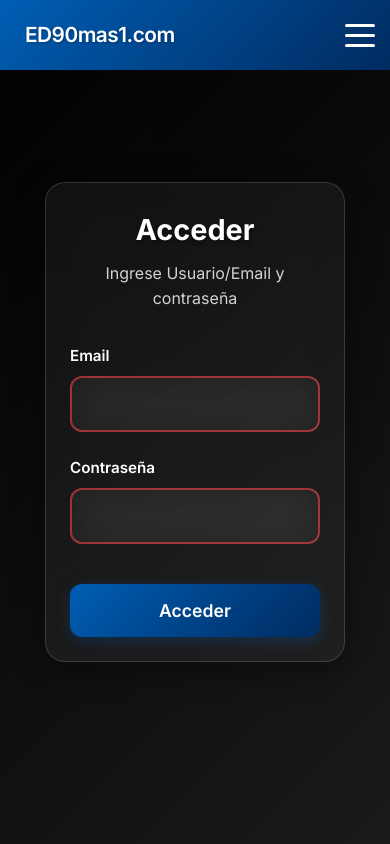
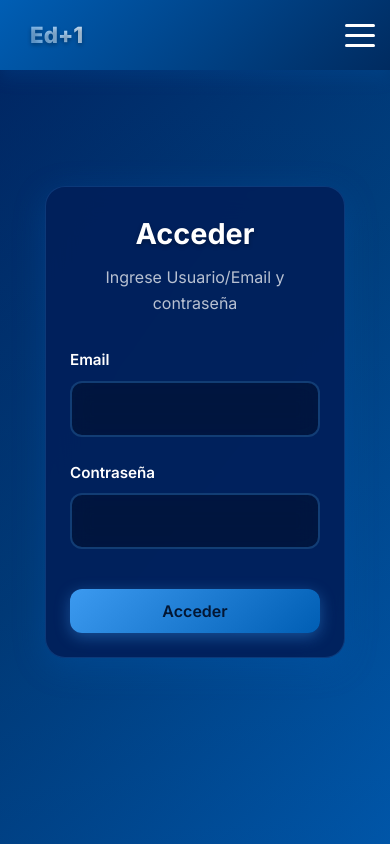
Before and after one commit to SebasTaclar/edmas1, a Vue app: page /login in a window 390 px wide. Built offline with nearby package versions, Linux system fonts and the light colour scheme.

Commit message:
Mejora front, actualizacion modo dark

```diff
--- a/src/App.vue
+++ b/src/App.vue
@@ -1,14 +1,7 @@
 <template>
   <header>
     <nav class="navbar">
-      <RouterLink class="link-navbar home" to="/" @click="closeMobileMenu">
-        <div class="brand-title">ED90<span class="mas">mas</span>1<span class="domain">.com</span></div>
-      </RouterLink>
-
-      <!-- Saludo personalizado -->
-      <div v-if="isLoggedIn" class="user-greeting">
-        <span>Hola, {{ username }}</span>
-      </div>
+      <RouterLink class="link-navbar home" to="/" @click="closeMobileMenu">Ed+1</RouterLink>
 
       <!-- Menu hamburguesa para mobile -->
       <button class="hamburger-menu" @click="toggleMobileMenu" :class="{ 'active': isMobileMenuOpen }">
@@ -22,6 +15,9 @@
         <ThemeToggle />
         <RouterLink v-if="isLoggedIn" class="link-navbar admin-link" to="/admin">Administración</RouterLink>
         <RouterLink v-if="!isLoggedIn" class="link-navbar access" to="/login">Acceder</RouterLink>
+        <span v-if="isLoggedIn" class="link-navbar access user-badge">
+          {{ username }}
+        </span>
         <RouterLink v-if="isLoggedIn" @click="logout" class="link-navbar logout-btn" to="/">Cerrar sesión</RouterLink>
       </div>
 
@@ -37,9 +33,9 @@
             <RouterLink v-if="!isLoggedIn" class="mobile-link access" to="/login" @click="closeMobileMenu">
               Acceder
             </RouterLink>
-            <div v-if="isLoggedIn" class="mobile-user-greeting">
-              <span>Hola, {{ username }}</span>
-            </div>
+            <span v-if="isLoggedIn" class="mobile-user-info user-badge">
+              {{ username }}
+            </span>
             <RouterLink v-if="isLoggedIn" @click="logout; closeMobileMenu()" class="mobile-link logout-btn" to="/">
               Cerrar sesión
             </RouterLink>
@@ -53,50 +49,53 @@
 </template>
 
 <script setup lang="ts">
-import { RouterLink, RouterView, useRoute } from 'vue-router';
-import { authService } from '@/services/api';
-import { onMounted, ref, watch } from 'vue';
-import router from './router';
-import ThemeToggle from '@/components/ThemeToggle.vue';
+import { RouterLink, RouterView, useRoute } from 'vue-router'
+import {
+  getTokenName,
+  isTokenValid,
+  logout as authLogout
+} from '@/utils/auth'
+import { onMounted, ref, watch } from 'vue'
+import router from './router'
+import ThemeToggle from '@/components/ThemeToggle.vue'
 
-const isLoggedIn = ref(false);
-const username = ref('');
-const isMobileMenuOpen = ref(false);
+const isLoggedIn = ref(false)
+const username = ref('')
+const isMobileMenuOpen = ref(false)
 
 // Funciones para el menú hamburguesa
 const toggleMobileMenu = () => {
-  isMobileMenuOpen.value = !isMobileMenuOpen.value;
-};
+  isMobileMenuOpen.value = !isMobileMenuOpen.value
+}
 
 const closeMobileMenu = () => {
-  isMobileMenuOpen.value = false;
-};
+  isMobileMenuOpen.value = false
+}
 
 const checkAuthStatus = () => {
-  isLoggedIn.value = authService.isAuthenticated();
+  isLoggedIn.value = isTokenValid()
   if (isLoggedIn.value) {
-    const currentUser = authService.getCurrentUser();
-    username.value = currentUser?.name || '';
+    username.value = getTokenName() || ''
   } else {
-    username.value = '';
+    username.value = ''
   }
-};
+}
 
 const logout = () => {
-  authService.logout();
-  isLoggedIn.value = false;
-  username.value = '';
-  router.push('/');
-};
+  authLogout()
+  isLoggedIn.value = false
+  username.value = ''
+  router.push('/')
+}
 
 onMounted(() => {
-  checkAuthStatus();
-});
+  checkAuthStatus()
+})
 
-const route = useRoute();
+const route = useRoute()
 watch(route, () => {
-  checkAuthStatus();
-});
+  checkAuthStatus()
+})
 </script>
 
 <style scoped>
@@ -147,117 +146,64 @@ watch(route, () => {
 }
 
 .home {
-  display: flex;
-  align-items: center;
-  padding: 5px 15px;
-}
-
-.navbar-logo {
-  height: 45px;
-  width: auto;
-  max-width: 140px;
-  object-fit: contain;
-  transition: all var(--transition-normal);
-  filter: brightness(1.1);
-}
-
-.navbar-logo:hover {
-  transform: scale(1.05);
-  filter: brightness(1.3);
-}
-
-.brand-title {
-  font-size: 1.5rem;
-  font-weight: 600;
+  font-size: 1.8rem;
+  font-weight: 800;
   color: var(--white);
-  letter-spacing: -0.5px;
-  transition: all var(--transition-normal);
-  text-shadow: 1px 1px 3px rgba(0, 0, 0, 0.3);
-}
-
-.brand-title .mas {
-  color: var(--white);
-  font-weight: 600;
-  font-size: 1.5rem;
-  text-shadow: 1px 1px 3px rgba(0, 0, 0, 0.3);
-}
-
-.brand-title .domain {
-  color: var(--white);
-  font-weight: 600;
-  font-size: 1.5rem;
-}
-
-.brand-title:hover {
-  transform: scale(1.05);
-  text-shadow: 2px 2px 4px rgba(0, 0, 0, 0.4);
-}
-
-.brand-title:hover .mas {
-  color: var(--white);
-  text-shadow: 2px 2px 4px rgba(0, 0, 0, 0.4);
-}
-
-.brand-title:hover .domain {
-  color: var(--white);
-}
-
-.user-greeting {
-  color: var(--white);
-  font-weight: 600;
-  font-size: 1rem;
-  margin-left: 1.5rem;
-  opacity: 0.95;
-}
-
-.user-greeting span {
-  transition: opacity var(--transition-normal);
-}
-
-.user-greeting:hover span {
-  opacity: 1;
+  background: linear-gradient(45deg, var(--secondary-blue), var(--white));
+  -webkit-background-clip: text;
+  -webkit-text-fill-color: transparent;
+  background-clip: text;
+  text-shadow: 0 2px 4px rgba(0, 0, 0, 0.3);
 }
 
 .access {
   margin-left: 0;
-  background-color: rgba(255, 255, 255, 0.1);
-  border: 1px solid rgba(255, 255, 255, 0.3);
+  background-color: var(--secondary-blue);
+  border: 2px solid var(--secondary-blue);
   font-weight: 600;
-  backdrop-filter: blur(10px);
 }
 
 .access:hover {
-  background-color: rgba(255, 255, 255, 0.2);
-  border-color: rgba(255, 255, 255, 0.5);
-  transform: translateY(-1px);
+  background-color: var(--white);
+  color: var(--primary-blue);
+  border-color: var(--white);
+}
+
+.user-badge {
+  background: linear-gradient(135deg, var(--secondary-blue) 0%, var(--primary-blue) 100%);
+  color: var(--white);
+  padding: 0.6rem 1.2rem;
+  border-radius: var(--border-radius-xl);
+  font-weight: 600;
+  font-size: 0.9rem;
+  border: 2px solid var(--white);
+  box-shadow: var(--shadow-light);
 }
 
 .logout-btn {
-  background-color: rgba(255, 255, 255, 0.1);
-  border: 1px solid rgba(255, 255, 255, 0.3);
-  color: var(--white);
+  background-color: rgba(220, 53, 69, 0.1);
+  border: 2px solid #dc3545;
+  color: #dc3545;
   font-weight: 600;
-  backdrop-filter: blur(10px);
 }
 
 .logout-btn:hover {
-  background-color: rgba(220, 53, 69, 0.2);
-  border-color: rgba(220, 53, 69, 0.5);
-  color: #ff6b6b;
+  background-color: #dc3545;
+  color: var(--white);
+  border-color: #dc3545;
 }
 
 .admin-link {
-  background-color: rgba(255, 255, 255, 0.1);
-  border: 1px solid rgba(255, 255, 255, 0.3);
-  color: var(--white);
+  background-color: rgba(76, 175, 80, 0.1);
+  border: 2px solid #4caf50;
+  color: #4caf50;
   font-weight: 600;
-  backdrop-filter: blur(10px);
 }
 
 .admin-link:hover {
-  background-color: rgba(76, 175, 80, 0.2);
-  border-color: rgba(76, 175, 80, 0.5);
-  color: #81c784;
+  background-color: #4caf50;
+  color: var(--white);
+  border-color: #4caf50;
 }
 
 @media (max-width: 768px) {
@@ -358,30 +304,14 @@ watch(route, () => {
     align-items: center;
   }
 
-  .mobile-user-greeting {
-    color: var(--white);
+  .mobile-user-info {
     text-align: center;
     padding: 1rem;
     margin: 0.5rem 0;
-    font-weight: 600;
-    font-size: 1.1rem;
-    opacity: 0.95;
   }
 
   .home {
-    padding: 5px 10px;
-  }
-
-  .brand-title {
-    font-size: 1.3rem;
-  }
-
-  .brand-title .mas {
-    font-size: 1.3rem;
-  }
-
-  .brand-title .domain {
-    font-size: 1.3rem;
+    font-size: 1.4rem;
   }
 
   .access {
@@ -389,14 +319,6 @@ watch(route, () => {
     text-align: center;
     padding: 1rem;
     font-size: 1.1rem;
-    background-color: rgba(255, 255, 255, 0.1);
-    border: 1px solid rgba(255, 255, 255, 0.3);
-    backdrop-filter: blur(10px);
-  }
-
-  .access:hover {
-    background-color: rgba(255, 255, 255, 0.2);
-    border-color: rgba(255, 255, 255, 0.5);
   }
 
   .logout-btn {
@@ -404,16 +326,6 @@ watch(route, () => {
     text-align: center;
     padding: 1rem;
     font-size: 1.1rem;
-    background-color: rgba(255, 255, 255, 0.1);
-    border: 1px solid rgba(255, 255, 255, 0.3);
-    color: var(--white);
-    backdrop-filter: blur(10px);
-  }
-
-  .logout-btn:hover {
-    background-color: rgba(220, 53, 69, 0.2);
-    border-color: rgba(220, 53, 69, 0.5);
-    color: #ff6b6b;
   }
 
   .admin-link {
@@ -421,16 +333,14 @@ watch(route, () => {
     text-align: center;
     padding: 1rem;
     font-size: 1.1rem;
-    background-color: rgba(255, 255, 255, 0.1);
-    border: 1px solid rgba(255, 255, 255, 0.3);
-    color: var(--white);
-    backdrop-filter: blur(10px);
+    background-color: rgba(76, 175, 80, 0.1);
+    border: 2px solid #4caf50;
+    color: #4caf50;
   }
 
   .admin-link:hover {
-    background-color: rgba(76, 175, 80, 0.2);
-    border-color: rgba(76, 175, 80, 0.5);
-    color: #81c784;
+    background-color: #4caf50;
+    color: var(--white);
   }
 }
 </style>
--- a/src/assets/main.css
+++ b/src/assets/main.css
@@ -41,7 +41,7 @@
 /* Dark Theme Variables (Default) */
 :root {
   /* Default theme - Dark */
-  --bg-color: #000000;
+  --bg-color: #1a1a1a;
   --text-color: #ffffff;
   --text-secondary: rgba(255, 255, 255, 0.9);
   --border-color: rgba(255, 255, 255, 0.2);
@@ -51,39 +51,36 @@
 
 :root,
 :root[data-theme='dark'] {
-  --bg-primary: #000000;
-  --bg-secondary: rgba(255, 255, 255, 0.05);
-  --bg-tertiary: rgba(255, 255, 255, 0.03);
+  --bg-primary: #2d2d2d;
+  --bg-secondary: rgba(255, 255, 255, 0.1);
+  --bg-tertiary: rgba(255, 255, 255, 0.05);
 
   /* Component-specific variables */
-  --bg-color: #000000;
+  --bg-color: #1a1a1a;
   --text-color: #ffffff;
   --text-secondary: rgba(255, 255, 255, 0.9);
-  --border-color: rgba(255, 255, 255, 0.15);
-  --card-bg: rgba(255, 255, 255, 0.05);
-  --card-hover-bg: rgba(255, 255, 255, 0.1);
+  --border-color: rgba(255, 255, 255, 0.2);
+  --card-bg: rgba(255, 255, 255, 0.1);
+  --card-hover-bg: rgba(255, 255, 255, 0.15);
 
   --text-primary: #ffffff;
   --text-muted: rgba(255, 255, 255, 0.7);
   --text-disabled: rgba(255, 255, 255, 0.3);
 
-  --border-primary: rgba(255, 255, 255, 0.15);
-  --border-secondary: rgba(255, 255, 255, 0.08);
+  --border-primary: rgba(255, 255, 255, 0.2);
+  --border-secondary: rgba(255, 255, 255, 0.1);
 
-  --shadow-primary: rgba(0, 0, 0, 0.4);
-  --shadow-secondary: rgba(0, 0, 0, 0.2);
-  --shadow-light: rgba(0, 0, 0, 0.1);
-  --shadow-medium: rgba(0, 0, 0, 0.15);
-  --shadow-heavy: rgba(0, 0, 0, 0.3);
+  --shadow-primary: rgba(0, 0, 0, 0.3);
+  --shadow-secondary: rgba(0, 0, 0, 0.1);
 
   --backdrop-blur: blur(20px);
-  --overlay-bg: rgba(0, 0, 0, 0.8);
+  --overlay-bg: rgba(0, 0, 0, 0.7);
 
   /* Dark theme gradients */
-  --bg-gradient-primary: linear-gradient(135deg, #000000 0%, #1a1a1a 100%);
+  --bg-gradient-primary: linear-gradient(135deg, #333 0%, #666 100%);
   --bg-gradient-accent: radial-gradient(
     circle at 80% 20%,
-    rgba(0, 0, 0, 0.15) 0%,
+    rgba(3, 22, 51, 0.1) 0%,
     transparent 50%
   );
 }
@@ -272,17 +269,3 @@ input::placeholder,
 textarea::placeholder {
   color: var(--text-muted);
 }
-
-/* Dark theme specific improvements */
-:root[data-theme='dark'] {
-  /* Border radius variables */
-  --border-radius-sm: 0.25rem;
-  --border-radius-md: 0.5rem;
-  --border-radius-lg: 0.75rem;
-  --border-radius-xl: 1rem;
-
-  /* Transition variables */
-  --transition-fast: 0.15s ease;
-  --transition-normal: 0.3s ease;
-  --transition-slow: 0.5s ease;
-}
--- a/src/assets/styles/global.css
+++ b/src/assets/styles/global.css
@@ -67,26 +67,26 @@
 
 /* Modo Oscuro */
 :root[data-theme='dark'] {
-  --app-bg-primary: #082032;
-  --app-bg-secondary: #0a2536;
+  --app-bg-primary: var(--dark-blue);
+  --app-bg-secondary: var(--tertiary-blue);
   --app-text-primary: var(--white);
-  --app-text-secondary: rgba(255, 255, 255, 0.9);
-  --app-border-color: rgba(255, 255, 255, 0.2);
-  --app-hover-bg: rgba(8, 32, 50, 0.8);
-  --app-input-bg: rgba(255, 255, 255, 0.08);
-  --app-table-header-bg: rgba(8, 32, 50, 0.6);
-  --app-shadow: 0 4px 12px rgba(0, 0, 0, 0.6);
+  --app-text-secondary: rgba(255, 255, 255, 0.85);
+  --app-border-color: rgba(255, 255, 255, 0.25);
+  --app-hover-bg: rgba(60, 154, 240, 0.15);
+  --app-input-bg: rgba(255, 255, 255, 0.12);
+  --app-table-header-bg: rgba(0, 0, 0, 0.3);
+  --app-shadow: 0 4px 12px rgba(0, 0, 0, 0.4);
 
   /* Variables adicionales para mejor contraste en modo oscuro */
   --app-text-on-surface: var(--white);
-  --app-text-muted: rgba(255, 255, 255, 0.75);
-  --app-surface-elevated: rgba(255, 255, 255, 0.05);
-  --app-border-light: rgba(255, 255, 255, 0.12);
+  --app-text-muted: rgba(255, 255, 255, 0.65);
+  --app-surface-elevated: rgba(255, 255, 255, 0.08);
+  --app-border-light: rgba(255, 255, 255, 0.15);
   --app-accent-text: var(--white);
 
   /* Variables específicas para componentes administrativos */
-  --app-surface: rgba(255, 255, 255, 0.04);
-  --app-border: rgba(255, 255, 255, 0.15);
+  --app-surface: rgba(255, 255, 255, 0.06);
+  --app-border: rgba(255, 255, 255, 0.2);
   --app-primary: var(--primary-blue);
   --app-primary-dark: var(--dark-blue);
   --app-primary-light: var(--secondary-blue);
--- a/src/components/ThemeToggle.vue
+++ b/src/components/ThemeToggle.vue
@@ -28,12 +28,17 @@ const toggleTheme = () => {
 
 const updateTheme = () => {
  const root = document.documentElement
+ const body = document.body
 
  if (isDark.value) {
   root.setAttribute('data-theme', 'dark')
+  body.classList.add('dark')
+  body.classList.remove('light')
   localStorage.setItem('theme', 'dark')
  } else {
   root.setAttribute('data-theme', 'light')
+  body.classList.add('light')
+  body.classList.remove('dark')
   localStorage.setItem('theme', 'light')
  }
 }
--- a/src/views/Login.vue
+++ b/src/views/Login.vue
@@ -89,7 +89,8 @@ const clearCustomValidityMessage = (event: Event) => {
 };
 </script>
 
-<style scoped>
+<style>
+/* Modo claro (día) - por defecto */
 .login-main {
   display: flex;
   justify-content: center;
@@ -97,7 +98,7 @@ const clearCustomValidityMessage = (event: Event) => {
   min-height: 100vh;
   width: 100%;
   padding: 2rem;
-  background: var(--bg-gradient-primary);
+  background: linear-gradient(135deg, #f0f9ff 0%, #e0f2fe 50%, #bae6fd 100%);
   position: relative;
   transition: all 0.3s ease;
 }
@@ -109,17 +110,17 @@ const clearCustomValidityMessage = (event: Event) => {
   left: 0;
   right: 0;
   bottom: 0;
-  background-image: var(--bg-gradient-accent);
+  background: linear-gradient(45deg, rgba(59, 130, 246, 0.1) 0%, rgba(147, 197, 253, 0.1) 100%);
   pointer-events: none;
 }
 
 .login-container {
-  background: var(--bg-secondary);
-  backdrop-filter: var(--backdrop-blur);
+  background: rgba(255, 255, 255, 0.95);
+  backdrop-filter: blur(20px);
   border-radius: 20px;
   padding: 3rem;
-  border: 1px solid var(--border-primary);
-  box-shadow: 0 8px 32px var(--shadow-primary);
+  border: 1px solid rgba(59, 130, 246, 0.1);
+  box-shadow: 0 8px 32px rgba(0, 0, 0, 0.1);
   text-align: center;
   width: 100%;
   max-width: 400px;
@@ -135,19 +136,19 @@ const clearCustomValidityMessage = (event: Event) => {
 .login-header h1 {
   font-size: 2.5rem;
   font-weight: 700;
-  color: var(--text-primary);
+  color: #1e293b;
   margin: 0 0 0.5rem 0;
-  text-shadow: 0 2px 4px var(--shadow-primary);
-  font-family: var(--font-primary);
+  text-shadow: 0 2px 4px rgba(0, 0, 0, 0.1);
+  font-family: var(--font-family);
 }
 
 .login-header h2 {
   font-size: 1.1rem;
-  color: var(--text-secondary);
+  color: #64748b;
   margin: 0;
   font-weight: 400;
   opacity: 0.9;
-  font-family: var(--font-primary);
+  font-family: var(--font-family);
 }
 
 .login-form {
@@ -164,44 +165,44 @@ const clearCustomValidityMessage = (event: Event) => {
   display: block;
   margin-bottom: 0.5rem;
   font-weight: 600;
-  color: var(--text-primary);
+  color: #374151;
   font-size: 0.95rem;
-  font-family: var(--font-primary);
+  font-family: var(--font-family);
 }
 
 .form-input {
   width: 100%;
   padding: 16px 20px;
-  background: var(--bg-tertiary);
-  border: 2px solid var(--border-primary);
+  background: rgba(255, 255, 255, 0.8);
+  border: 2px solid rgba(59, 130, 246, 0.2);
   border-radius: 12px;
-  color: var(--text-primary);
+  color: #1e293b;
   font-size: 1rem;
-  font-family: var(--font-primary);
-  backdrop-filter: var(--backdrop-blur);
+  font-family: var(--font-family);
+  backdrop-filter: blur(10px);
   transition: all 0.3s ease;
   box-sizing: border-box;
 }
 
 .form-input::placeholder {
-  color: var(--text-muted);
+  color: #9ca3af;
 }
 
 .form-input:focus {
   outline: none;
-  border-color: var(--primary-color-alpha-60);
-  background: var(--bg-secondary);
-  box-shadow: 0 0 20px var(--primary-color-alpha-30);
+  border-color: #3b82f6;
+  background: rgba(255, 255, 255, 0.95);
+  box-shadow: 0 0 20px rgba(59, 130, 246, 0.3);
   transform: translateY(-1px);
 }
 
 .form-input:invalid {
-  border-color: rgba(239, 68, 68, 0.6);
+  border-color: rgba(59, 130, 246, 0.2);
 }
 
 .btn-primary {
   width: 100%;
-  background: var(--primary-gradient);
+  background: linear-gradient(135deg, #3b82f6 0%, #1d4ed8 100%);
   color: white;
   border: none;
   border-radius: 12px;
@@ -210,21 +211,21 @@ const clearCustomValidityMessage = (event: Event) => {
   font-weight: 600;
   cursor: pointer;
   transition: all 0.3s ease;
-  box-shadow: 0 4px 15px var(--primary-color-alpha-30);
+  box-shadow: 0 4px 15px rgba(59, 130, 246, 0.3);
   backdrop-filter: blur(10px);
-  font-family: var(--font-primary);
+  font-family: var(--font-family);
   margin-top: 1rem;
 }
 
 .btn-primary:hover:not(:disabled) {
   transform: translateY(-2px);
-  box-shadow: 0 6px 20px var(--primary-color-alpha-40);
-  background: var(--primary-gradient-hover);
+  box-shadow: 0 6px 20px rgba(59, 130, 246, 0.4);
+  background: linear-gradient(135deg, #1d4ed8 0%, #1e40af 100%);
 }
 
 .btn-primary:disabled {
-  background: var(--bg-tertiary);
-  color: var(--text-disabled);
+  background: rgba(156, 163, 175, 0.5);
+  color: rgba(107, 114, 128, 0.8);
   cursor: not-allowed;
   transform: none;
   box-shadow: none;
@@ -232,6 +233,197 @@ const clearCustomValidityMessage = (event: Event) => {
 
 .btn-primary:active:not(:disabled) {
   transform: translateY(0);
+}
+
+/* Modo oscuro (dark) - aplicar con mayor especificidad */
+@media (prefers-color-scheme: dark) {
+  .login-main {
+    background: linear-gradient(135deg, #00205b 0%, #003d7a 50%, #005eb4 100%) !important;
+  }
+
+  .login-main::before {
+    background: linear-gradient(45deg, rgba(0, 32, 91, 0.2) 0%, rgba(0, 94, 180, 0.1) 100%) !important;
+  }
+
+  .login-container {
+    background: rgba(0, 32, 91, 0.95) !important;
+    border: 1px solid rgba(60, 154, 240, 0.2) !important;
+    box-shadow: 0 8px 32px rgba(0, 94, 180, 0.3) !important;
+  }
+
+  .login-header h1 {
+    color: #ffffff !important;
+    text-shadow: 0 2px 4px rgba(0, 0, 0, 0.3) !important;
+  }
+
+  .login-header h2 {
+    color: rgba(255, 255, 255, 0.8) !important;
+  }
+
+  .input-group label {
+    color: #ffffff !important;
+  }
+
+  .form-input {
+    background: rgba(0, 0, 0, 0.3) !important;
+    border: 2px solid rgba(255, 255, 255, 0.2) !important;
+    color: #ffffff !important;
+  }
+
+  .form-input::placeholder {
+    color: rgba(255, 255, 255, 0.5) !important;
+  }
+
+  .form-input:focus {
+    border-color: #3c9af0 !important;
+    background: rgba(0, 0, 0, 0.4) !important;
+    box-shadow: 0 0 20px rgba(60, 154, 240, 0.4) !important;
+  }
+
+  .form-input:invalid {
+    border-color: rgba(60, 154, 240, 0.3) !important;
+  }
+
+  .btn-primary {
+    background: linear-gradient(135deg, #3c9af0 0%, #005eb4 100%) !important;
+    box-shadow: 0 4px 15px rgba(60, 154, 240, 0.4) !important;
+  }
+
+  .btn-primary:hover:not(:disabled) {
+    box-shadow: 0 6px 20px rgba(60, 154, 240, 0.5) !important;
+    background: linear-gradient(135deg, #005eb4 0%, #003d7a 100%) !important;
+  }
+
+  .btn-primary:disabled {
+    background: rgba(255, 255, 255, 0.1) !important;
+    color: rgba(255, 255, 255, 0.5) !important;
+  }
+}
+
+/* También detectar data-theme="dark" para compatibilidad con toggle manual */
+[data-theme="dark"] .login-main {
+  background: linear-gradient(135deg, #00205b 0%, #003d7a 50%, #005eb4 100%) !important;
+}
+
+[data-theme="dark"] .login-main::before {
+  background: linear-gradient(45deg, rgba(0, 32, 91, 0.2) 0%, rgba(0, 94, 180, 0.1) 100%) !important;
+}
+
+[data-theme="dark"] .login-container {
+  background: rgba(0, 32, 91, 0.95) !important;
+  border: 1px solid rgba(60, 154, 240, 0.2) !important;
+  box-shadow: 0 8px 32px rgba(0, 94, 180, 0.3) !important;
+}
+
+[data-theme="dark"] .login-header h1 {
+  color: #ffffff !important;
+  text-shadow: 0 2px 4px rgba(0, 0, 0, 0.3) !important;
+}
+
+[data-theme="dark"] .login-header h2 {
+  color: rgba(255, 255, 255, 0.8) !important;
+}
+
+[data-theme="dark"] .input-group label {
+  color: #ffffff !important;
+}
+
+[data-theme="dark"] .form-input {
+  background: rgba(0, 0, 0, 0.3) !important;
+  border: 2px solid rgba(255, 255, 255, 0.2) !important;
+  color: #ffffff !important;
+}
+
+[data-theme="dark"] .form-input::placeholder {
+  color: rgba(255, 255, 255, 0.5) !important;
+}
+
+[data-theme="dark"] .form-input:focus {
+  border-color: #3c9af0 !important;
+  background: rgba(0, 0, 0, 0.4) !important;
+  box-shadow: 0 0 20px rgba(60, 154, 240, 0.4) !important;
+}
+
+[data-theme="dark"] .form-input:invalid {
+  border-color: rgba(60, 154, 240, 0.3) !important;
+}
+
+[data-theme="dark"] .btn-primary {
+  background: linear-gradient(135deg, #3c9af0 0%, #005eb4 100%) !important;
+  box-shadow: 0 4px 15px rgba(60, 154, 240, 0.4) !important;
+}
+
+[data-theme="dark"] .btn-primary:hover:not(:disabled) {
+  box-shadow: 0 6px 20px rgba(60, 154, 240, 0.5) !important;
+  background: linear-gradient(135deg, #005eb4 0%, #003d7a 100%) !important;
+}
+
+[data-theme="dark"] .btn-primary:disabled {
+  background: rgba(255, 255, 255, 0.1) !important;
+  color: rgba(255, 255, 255, 0.5) !important;
+}
+
+/* También detectar si el body tiene clase dark para compatibilidad con toggle manual */
+body.dark .login-main {
+  background: linear-gradient(135deg, #00205b 0%, #003d7a 50%, #005eb4 100%) !important;
+}
+
+body.dark .login-main::before {
+  background: linear-gradient(45deg, rgba(0, 32, 91, 0.2) 0%, rgba(0, 94, 180, 0.1) 100%) !important;
+}
+
+body.dark .login-container {
+  background: rgba(0, 32, 91, 0.95) !important;
+  border: 1px solid rgba(60, 154, 240, 0.2) !important;
+  box-shadow: 0 8px 32px rgba(0, 94, 180, 0.3) !important;
+}
+
+body.dark .login-header h1 {
+  color: #ffffff !important;
+  text-shadow: 0 2px 4px rgba(0, 0, 0, 0.3) !important;
+}
+
+body.dark .login-header h2 {
+  color: rgba(255, 255, 255, 0.8) !important;
+}
+
+body.dark .input-group label {
+  color: #ffffff !important;
+}
+
+body.dark .form-input {
+  background: rgba(0, 0, 0, 0.3) !important;
+  border: 2px solid rgba(255, 255, 255, 0.2) !important;
+  color: #ffffff !important;
+}
+
+body.dark .form-input::placeholder {
+  color: rgba(255, 255, 255, 0.5) !important;
+}
+
+body.dark .form-input:focus {
+  border-color: #3c9af0 !important;
+  background: rgba(0, 0, 0, 0.4) !important;
+  box-shadow: 0 0 20px rgba(60, 154, 240, 0.4) !important;
+}
+
+body.dark .form-input:invalid {
+  border-color: rgba(60, 154, 240, 0.3) !important;
+}
+
+body.dark .btn-primary {
+  background: linear-gradient(135deg, #3c9af0 0%, #005eb4 100%) !important;
+  box-shadow: 0 4px 15px rgba(60, 154, 240, 0.4) !important;
+}
+
+body.dark .btn-primary:hover:not(:disabled) {
+  box-shadow: 0 6px 20px rgba(60, 154, 240, 0.5) !important;
+  background: linear-gradient(135deg, #005eb4 0%, #003d7a 100%) !important;
+}
+
+body.dark .btn-primary:disabled {
+  background: rgba(255, 255, 255, 0.1) !important;
+  color: rgba(255, 255, 255, 0.5) !important;
 }
 
 /* Responsive Design */
```
Also changed, not shown: public/images/players/player2.png (added), public/images/players/player3.png (added).
